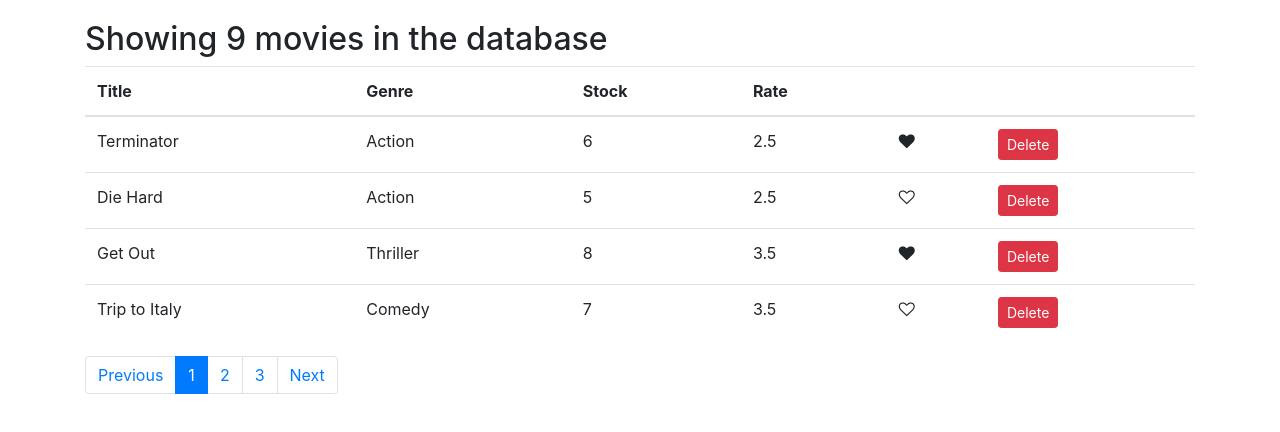
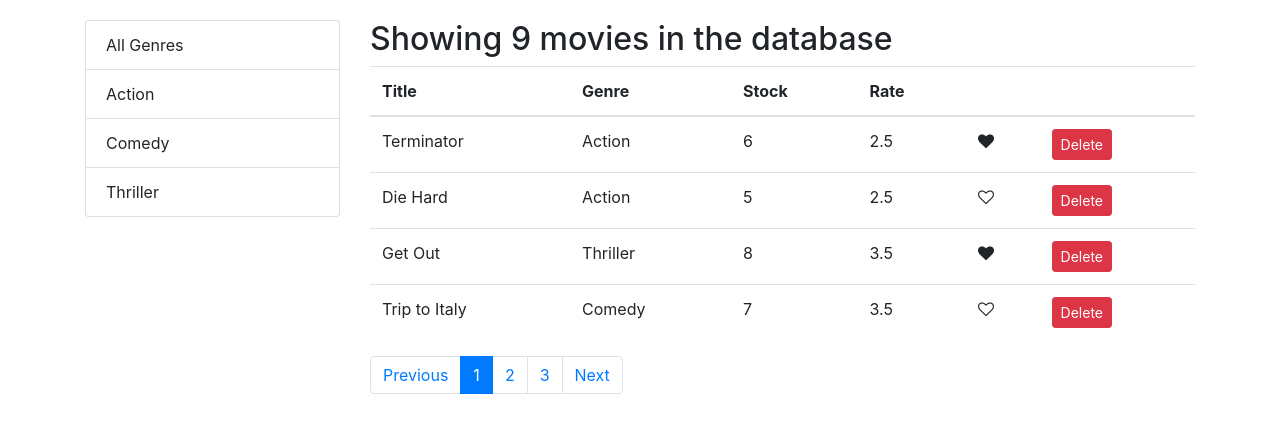
Before and after one commit to jerin007/vidly, a React (Create React App) app: page / in a window 1280 px wide. Shown: the top 432 px of the page. Built offline with nearby package versions, Linux system fonts and the light colour scheme.

Commit message:
uploaded at netlify

```diff
--- a/src/components/common/pagination.jsx
+++ b/src/components/common/pagination.jsx
@@ -1,8 +1,9 @@
 import React from 'react';
+import PropTypes from 'prop-types';
 import _ from 'lodash';
 
 const Pagination = (props) =>{
-    const { itemsCount, pageSize, currentPage} = props;
+    const { itemsCount, pageSize, currentPage,onPageChange } = props;
     const pageCount = Math.ceil(itemsCount/pageSize);
 
     if(pageCount === 1) return null;
@@ -13,7 +14,7 @@
                 <li className="page-item"><a className="page-link">Previous</a></li>
                 {pages.map(page =>(
                     <li key={page} className={ page === currentPage ? 'page-item active': 'page-item'}>
-                        <a className="page-link" onClick={() => props.onPageChange(page)}>{page}</a>
+                        <a className="page-link" onClick={() => onPageChange(page)}>{page}</a>
                     </li>
                 ))}
                 <li className="page-item"><a className="page-link">Next</a></li>
@@ -21,4 +22,11 @@
         </nav>
     );
 }
+
+Pagination.propType = {
+    itemsCount : PropTypes.number.isRequired,
+    pageSize : PropTypes.number.isRequired,
+    currentPage : PropTypes.number.isRequired,
+    onPageChange : PropTypes.func.isRequired
+}
 export default Pagination;
--- /dev/null
+++ b/src/components/listGroup.jsx
@@ -0,0 +1,16 @@
+import React from 'react';
+
+const ListGroup = (props) => {
+	const {items,textProperty,valueProperty} = props;
+	console.log(items);
+	return (
+		<ul className ="list-group">
+			<li key='all' className="list-group-item">All Genres</li>
+			{items.map(item => (
+                <li key={item[textProperty]} className="list-group-item">{item[textProperty]}</li>
+            ))}
+		</ul>
+	);
+}
+
+export default ListGroup;
--- a/src/components/movies.jsx
+++ b/src/components/movies.jsx
@@ -1,15 +1,21 @@
 import React, { Component } from 'react';
 import { getMovies } from '../services/fakeMovieService';
+import { getGenres } from '../services/fakeGenreService';
 import Like from './like';
+import ListGroup from './listGroup';
 import Pagination from './common/pagination';
 import { paginate } from '../utils/paginate';
 
 class Movies extends Component {
     state = {
-        movies: getMovies(),
+        movies: [],
+        genres : [],
         pageSize : 4,
         currentPage : 1
 
+    }
+    componentDidMount(){
+        this.setState({genres: getGenres(),movies:getMovies()})
     }
     renderMovies() {
         if (this.state.movies.length === 0) return <h2>There is no movie in the database!</h2>;
@@ -29,16 +35,28 @@
     handlePageChange = page => {
         this.setState({ currentPage : page });
     }
+    handleGenresSelect = genre => {
+
+    }
     render() {
         const {length :count } = this.state.movies;
-        const {pageSize, currentPage,movies: allMovies} = this.state;
+        const {pageSize, currentPage,movies: allMovies,genres} = this.state;
         const movies = paginate(allMovies,currentPage,pageSize);
 
         if(count === 0)
         return <h2>There is no movie in the database!</h2>;
 
         return (
-            <div className=''>
+            <div className='row'>
+                <div className='col-3'>
+                    <ListGroup
+                        items={genres}
+                        textProperty="name"
+                        valueProperty="_id"
+                        onItemSelect={() =>this.handleGenresSelect}
+                    />
+                </div>
+                <div className='col'>
                     {this.renderMovies()}
                     <table className='table table-condensed'>
                         <thead>
@@ -68,7 +86,6 @@
                             ))}
                         </tbody>
                     </table>
-
                     <Pagination
                         itemsCount = {count}
                         pageSize = {pageSize}
@@ -76,6 +93,7 @@
                         onPageChange = {this.handlePageChange}
                     />
                 </div>
+            </div>
         )
     }
 }
```
Lines whose indentation alone changed are shown as unchanged.
